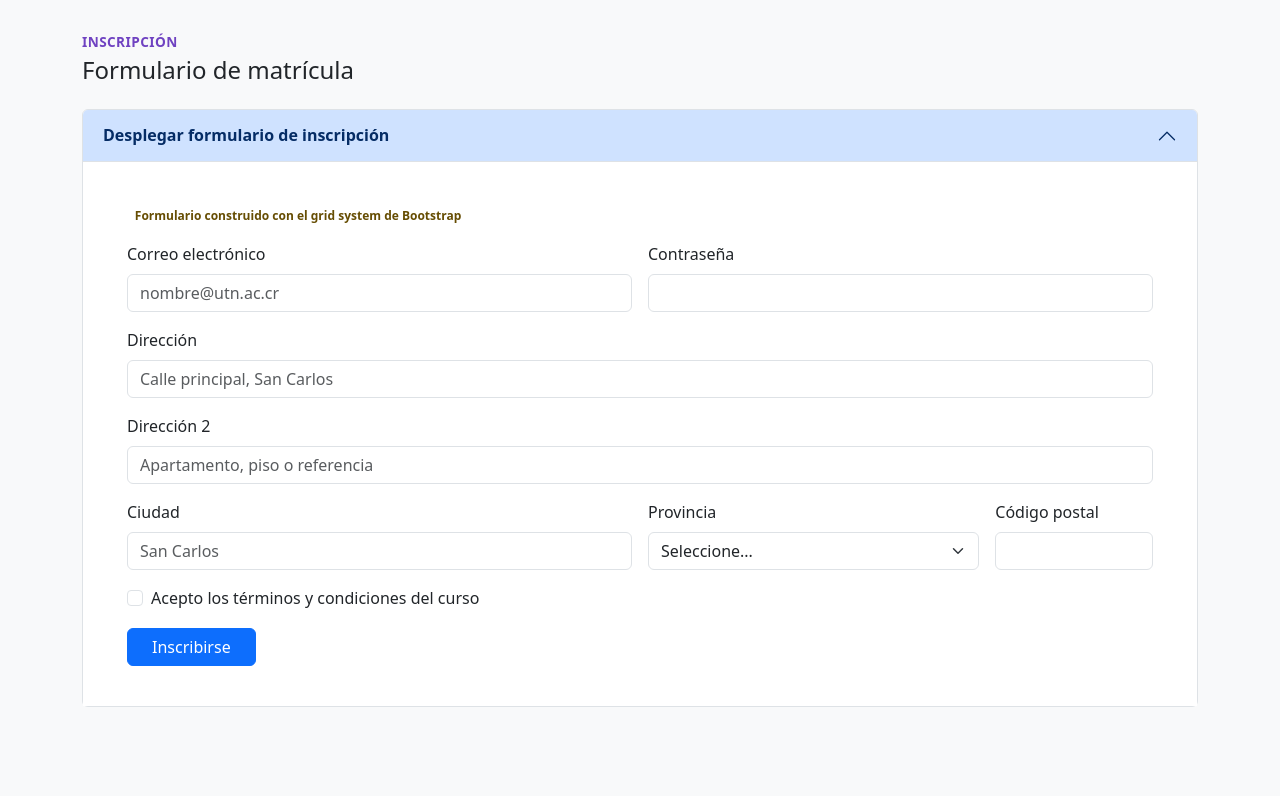
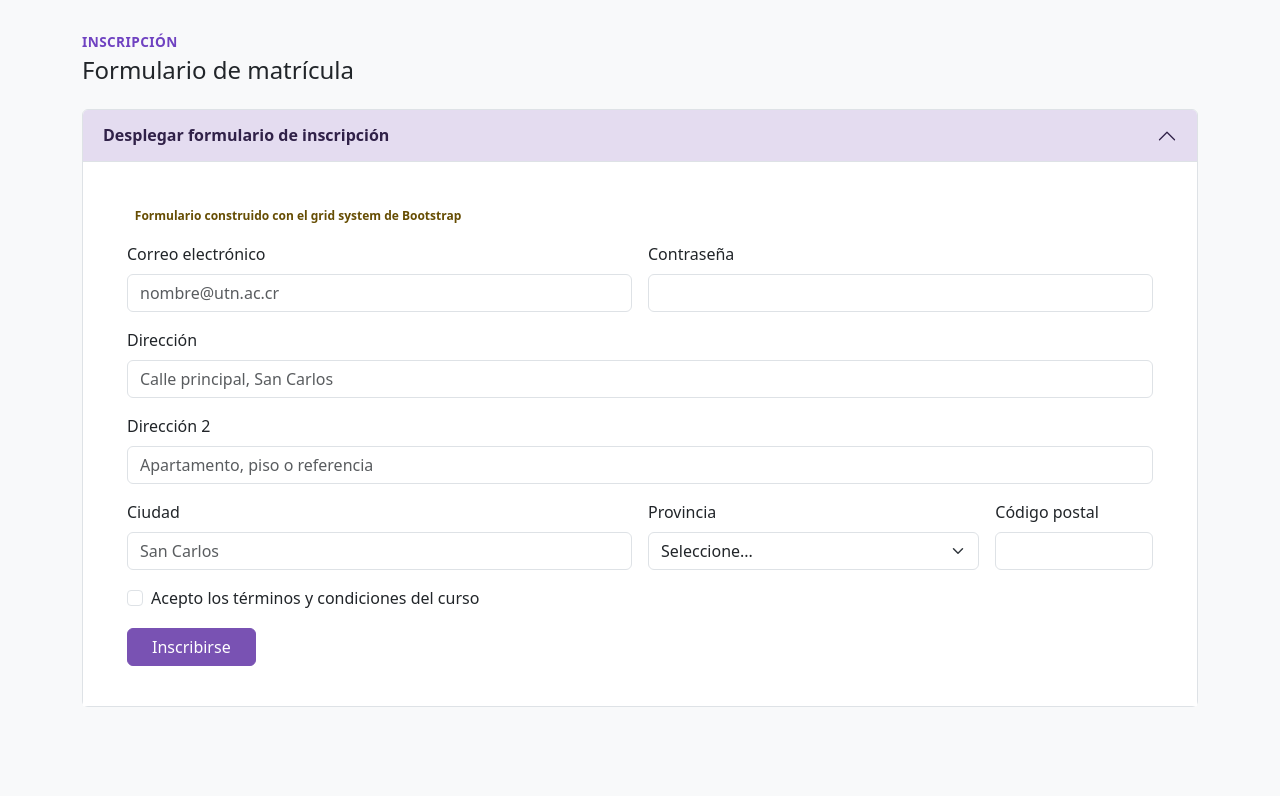
Before and after one commit to Ulisesrod/BootstrapExample, a website: page src/index.html in a window 1280 px wide. Shown: the part 757-1553 px from the top of the page. Drawn offline with nearby package versions, Linux system fonts and the light colour scheme.

Commit message:
comments added to main.scss about priority and overwrite

```diff
--- a/src/main.scss
+++ b/src/main.scss
@@ -1,8 +1,32 @@
-// Custom.scss
-// Option A: Include all of Bootstrap
+// main.scss
+// Punto de entrada Sass del proyecto. Bootstrap se compila desde aquí,
+// no se usa CDN, para poder demostrar en vivo la personalización vía
+// variables Sass (uno de los puntos clave de la investigación).
 
-// Include any default variable overrides here (though functions won’t be available)
+// ----------------------------------------------------------------------
+// PASO 1: Overrides de variables ANTES del import.
+// Bootstrap define sus variables con !default, así que cualquier valor
+// que asignemos aquí ANTES de importar el framework tiene prioridad y
+// sobrescribe el valor por defecto. Si esto se pone DESPUÉS del import,
+// no tiene efecto.
+// ----------------------------------------------------------------------
 
+// Ejemplo de personalización: usamos el morado oficial de Bootstrap como
+// color primario explícito (en vez del azul por defecto), solo para
+// mostrar en clase cómo un cambio de variable afecta TODOS los
+// componentes que usan $primary (botones, alerts, badges, etc.)
+$primary: #7952b3;
+
+// ----------------------------------------------------------------------
+// PASO 2: Import completo de Bootstrap.
+// Esto trae el framework entero: variables, mixins, grid, componentes
+// y utilidades. Internamente Bootstrap usa !default en sus variables,
+// por eso nuestro override de $primary arriba se respeta.
+// ----------------------------------------------------------------------
 @import "../node_modules/bootstrap/scss/bootstrap";
 
-// Then add additional custom code here
+// ----------------------------------------------------------------------
+// PASO 3: CSS propio adicional (opcional).
+// Cualquier estilo personalizado que no exista como variable de
+// Bootstrap se agrega aquí, después del import.
+// ----------------------------------------------------------------------
```
Also changed, not shown: src/main.css, 1 other file.
